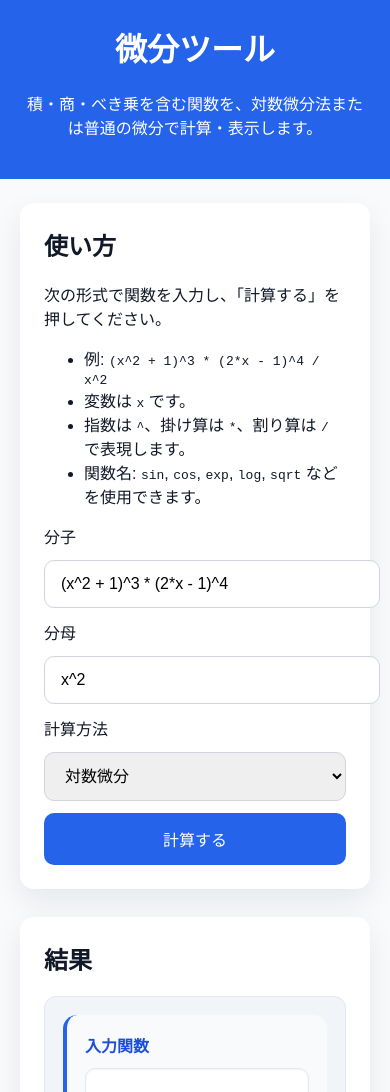
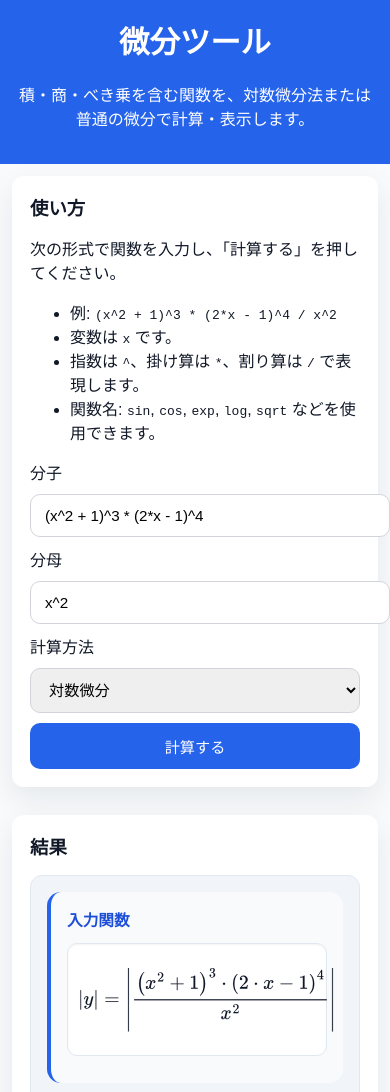
Before and after one commit to TAKASHI534/differential, a plain HTML site: page differential.html in a window 390 px wide. Shown: the top 1092 px of the page. Drawn offline with nearby package versions, Linux system fonts and the light colour scheme.

Commit message:
Update differential.css

```diff
--- a/differential.css
+++ b/differential.css
@@ -122,3 +122,77 @@ button:hover {
   border-radius: 12px;
   border: 1px solid #c7d2fe;
 }
+
+@media (max-width: 640px) {
+  header {
+    padding: 20px 16px;
+  }
+
+  main {
+    margin: 16px auto;
+    padding: 0 16px 32px;
+  }
+
+  section {
+    padding: 18px;
+  }
+
+  h1 {
+    font-size: 1.9rem;
+  }
+
+  h2 {
+    font-size: 1.15rem;
+  }
+
+  .input-group {
+    gap: 10px;
+  }
+
+  input[type="text"],
+  button,
+  select {
+    padding: 12px 14px;
+    font-size: 0.95rem;
+  }
+
+  .result {
+    padding: 16px;
+  }
+
+  .step-block {
+    padding: 16px;
+  }
+
+  .final-answer {
+    padding: 18px;
+  }
+
+  .example-list li {
+    margin-bottom: 8px;
+  }
+}
+
+@media (max-width: 420px) {
+  header {
+    padding: 18px 14px;
+  }
+
+  main {
+    margin: 12px auto;
+    padding: 0 12px 28px;
+  }
+
+  section {
+    border-radius: 12px;
+  }
+
+  .math-display,
+  .katex-display {
+    padding: 8px 10px;
+  }
+
+  .step-title {
+    font-size: 0.98rem;
+  }
+}
```
